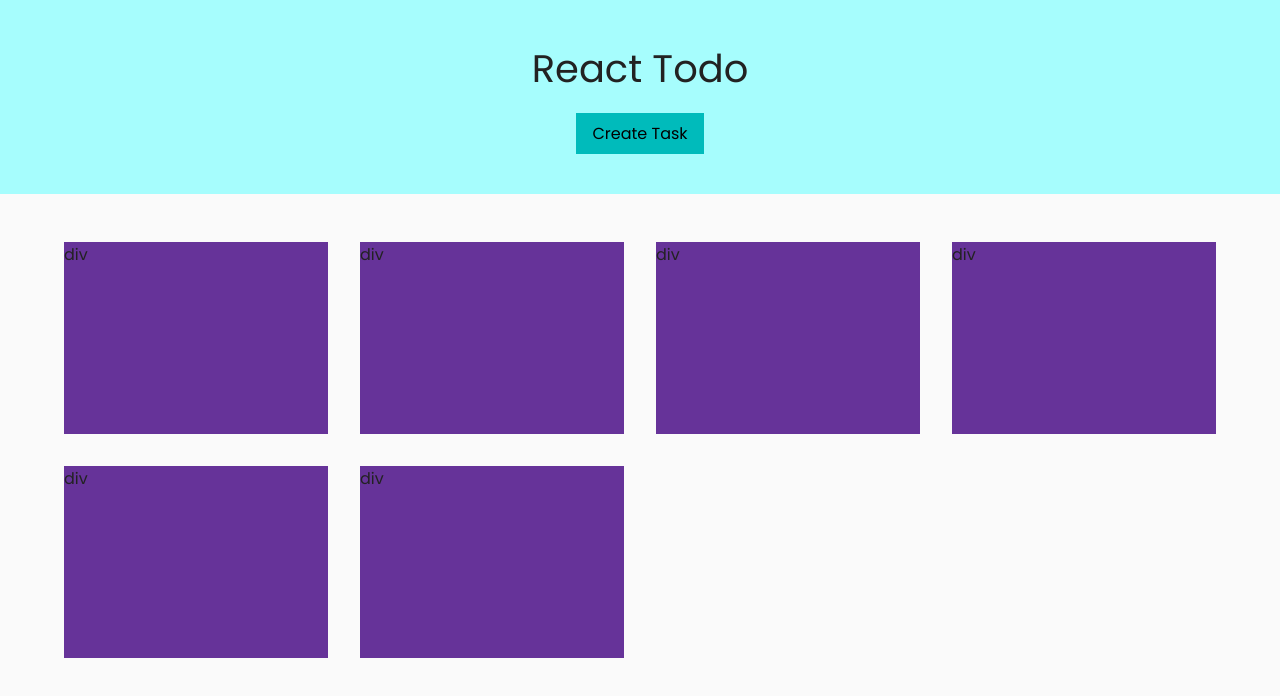
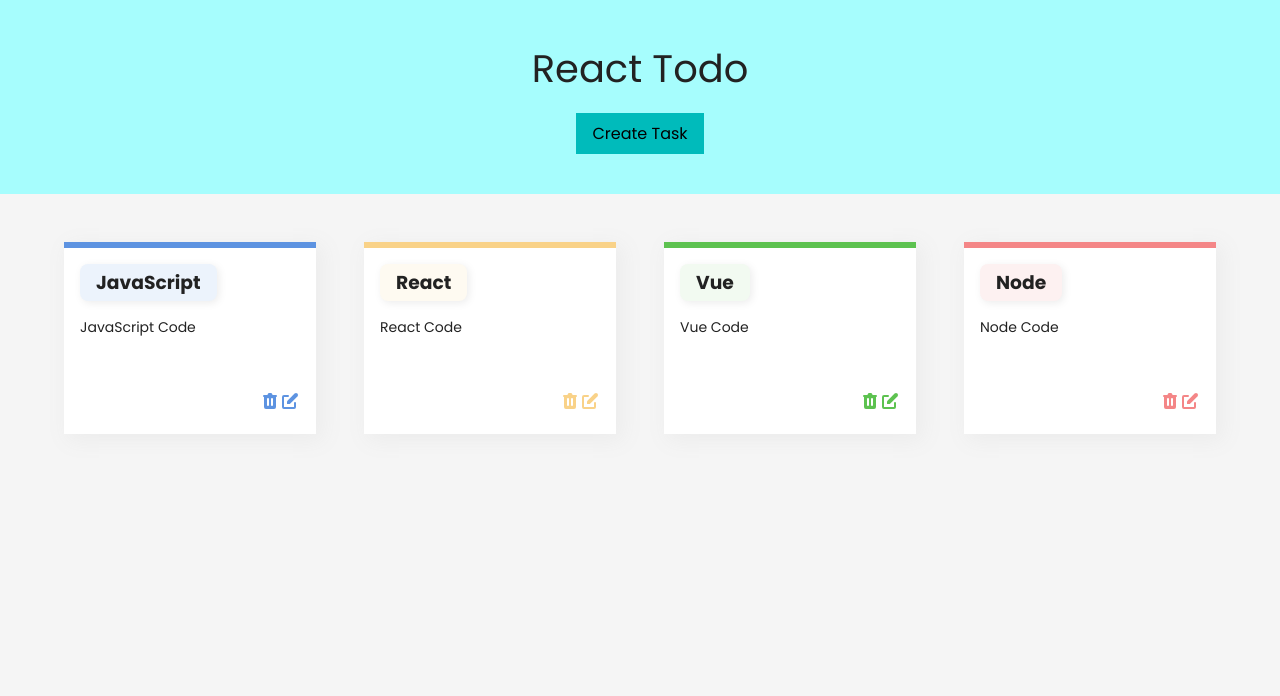
Before and after one commit to erfanpaya2021/react-todo, a React (Create React App) app: page / in a window 1280 px wide. Shown: the top 696 px of the page. Built offline with nearby package versions, Linux system fonts and the light colour scheme.

Commit message:
create single todo component(ui)

```diff
--- a/src/App.css
+++ b/src/App.css
@@ -8,7 +8,7 @@
 }
 
 body {
-  background: #fafafa;
+  background: #f5f5f5;
   color: #222;
 }
 
@@ -26,6 +26,41 @@ button {
 /* Util */
 .container {
   width: 90vw;
-  max-width: 1200px;
+  max-width: 1300px;
   margin: 0 auto;
 }
+
+.todo {
+  display: flex;
+  flex-direction: column;
+  height: 12rem;
+  padding: 1rem;
+  border-top: 6px solid;
+  background-color: #fff;
+  box-shadow: 5px 5px 20px 2px #ececec;
+}
+
+.todo__title {
+  display: inline-block;
+  width: max-content;
+  border-radius: 8px;
+  padding: 0.25rem 1rem;
+  margin-bottom: 1rem;
+  box-shadow: 2px 2px 8px #ececec;
+}
+
+.todo__description {
+  flex: 1;
+  font-size: 0.875rem;
+}
+
+.todo__actions {
+  display: flex;
+  justify-content: flex-end;
+}
+
+.todo__actions > span {
+  display: inline-block;
+  width: 20px;
+  cursor: pointer;
+}
--- /dev/null
+++ b/src/components/SingleTodo/SingleTodo.js
@@ -0,0 +1,55 @@
+import TrashIcon from "../Utils/Icons/TrashIcon";
+import EditIcon from "../Utils/Icons/EditIcon";
+
+const colors = [
+  {
+    primaryColor: "#5D93E1",
+    secondaryColor: "#ECF3FC",
+  },
+  {
+    primaryColor: "#F9D288",
+    secondaryColor: "#FEFAF1",
+  },
+  {
+    primaryColor: "#5DC250",
+    secondaryColor: "#F2FAF1",
+  },
+  {
+    primaryColor: "#F48687",
+    secondaryColor: "#FDF1F1",
+  },
+  {
+    primaryColor: "#B964F7",
+    secondaryColor: "#F3F0FD",
+  },
+];
+
+const SingleTodo = ({ taskObj, index }) => {
+  const selectedColor = colors[index % 5];
+  console.log(selectedColor);
+
+  return (
+    <li className="todo" style={{ borderTopColor: selectedColor.primaryColor }}>
+      <h3
+        className="todo__title"
+        style={{ backgroundColor: selectedColor.secondaryColor }}
+      >
+        {taskObj.title}
+      </h3>
+      <p className="todo__description">{taskObj.description}</p>
+      <div
+        className="todo__actions"
+        style={{ color: selectedColor.primaryColor }}
+      >
+        <span>
+          <TrashIcon />
+        </span>
+        <span>
+          <EditIcon />
+        </span>
+      </div>
+    </li>
+  );
+};
+
+export default SingleTodo;
--- a/src/components/TodoList/TodoList.js
+++ b/src/components/TodoList/TodoList.js
@@ -1,16 +1,21 @@
+import SingleTodo from "../SingleTodo/SingleTodo";
 import classes from "./TodoList.module.css";
 
+const DUMMY_DATA = [
+  { id: 1, title: "JavaScript", description: "JavaScript Code" },
+  { id: 2, title: "React", description: "React Code" },
+  { id: 3, title: "Vue", description: "Vue Code" },
+  { id: 4, title: "Node", description: "Node Code" },
+];
+
 const TodoList = () => {
+  const todoElements = DUMMY_DATA.map((todo, index) => (
+    <SingleTodo key={todo.id} taskObj={todo} index={index} />
+  ));
+
   return (
     <main className="container">
-      <ul className={classes.todolist}>
-        <div>div</div>
-        <div>div</div>
-        <div>div</div>
-        <div>div</div>
-        <div>div</div>
-        <div>div</div>
-      </ul>
+      <ul className={classes.todolist}>{todoElements}</ul>
     </main>
   );
 };
--- a/src/components/TodoList/TodoList.module.css
+++ b/src/components/TodoList/TodoList.module.css
@@ -2,11 +2,6 @@
 .todolist {
   display: grid;
   grid-template-columns: repeat(auto-fit, minmax(240px, 1fr));
-  gap: 2rem;
+  gap: 3rem;
   margin: 3rem 0;
 }
-
-.todolist > div {
-  background-color: rebeccapurple;
-  height: 12rem;
-}
--- /dev/null
+++ b/src/components/Utils/Icons/EditIcon.js
@@ -0,0 +1,21 @@
+import React from "react";
+
+const EditIcon = () => {
+  return (
+    <svg
+      xmlns="http://www.w3.org/2000/svg"
+      className="h-5 w-5"
+      viewBox="0 0 20 20"
+      fill="currentColor"
+    >
+      <path d="M17.414 2.586a2 2 0 00-2.828 0L7 10.172V13h2.828l7.586-7.586a2 2 0 000-2.828z" />
+      <path
+        fillRule="evenodd"
+        d="M2 6a2 2 0 012-2h4a1 1 0 010 2H4v10h10v-4a1 1 0 112 0v4a2 2 0 01-2 2H4a2 2 0 01-2-2V6z"
+        clipRule="evenodd"
+      />
+    </svg>
+  );
+};
+
+export default EditIcon;
--- /dev/null
+++ b/src/components/Utils/Icons/TrashIcon.js
@@ -0,0 +1,18 @@
+const Trash = () => {
+  return (
+    <svg
+      xmlns="http://www.w3.org/2000/svg"
+      className="h-5 w-5"
+      viewBox="0 0 20 20"
+      fill="currentColor"
+    >
+      <path
+        fillRule="evenodd"
+        d="M9 2a1 1 0 00-.894.553L7.382 4H4a1 1 0 000 2v10a2 2 0 002 2h8a2 2 0 002-2V6a1 1 0 100-2h-3.382l-.724-1.447A1 1 0 0011 2H9zM7 8a1 1 0 012 0v6a1 1 0 11-2 0V8zm5-1a1 1 0 00-1 1v6a1 1 0 102 0V8a1 1 0 00-1-1z"
+        clipRule="evenodd"
+      />
+    </svg>
+  );
+};
+
+export default Trash;
```
Also changed, not shown: src/components/SingleTodo/SingleTodo.module.css (added).
